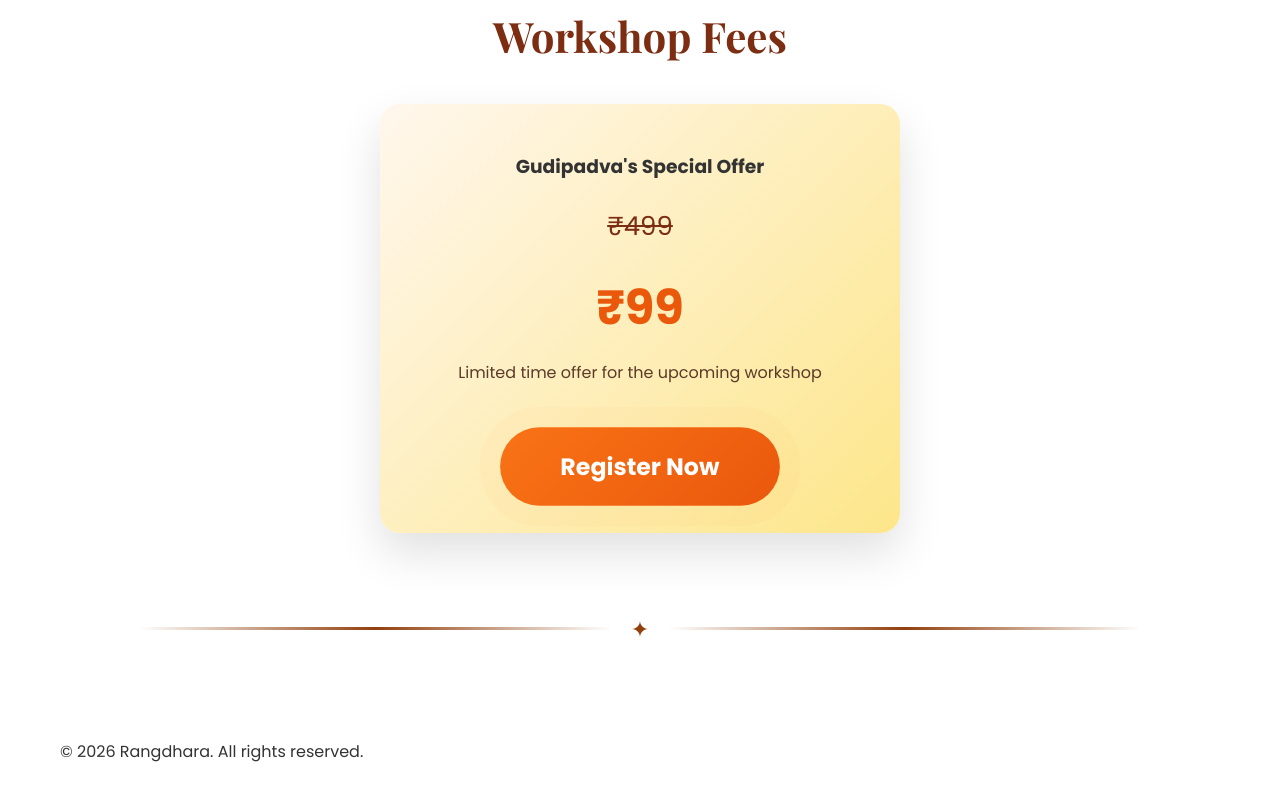
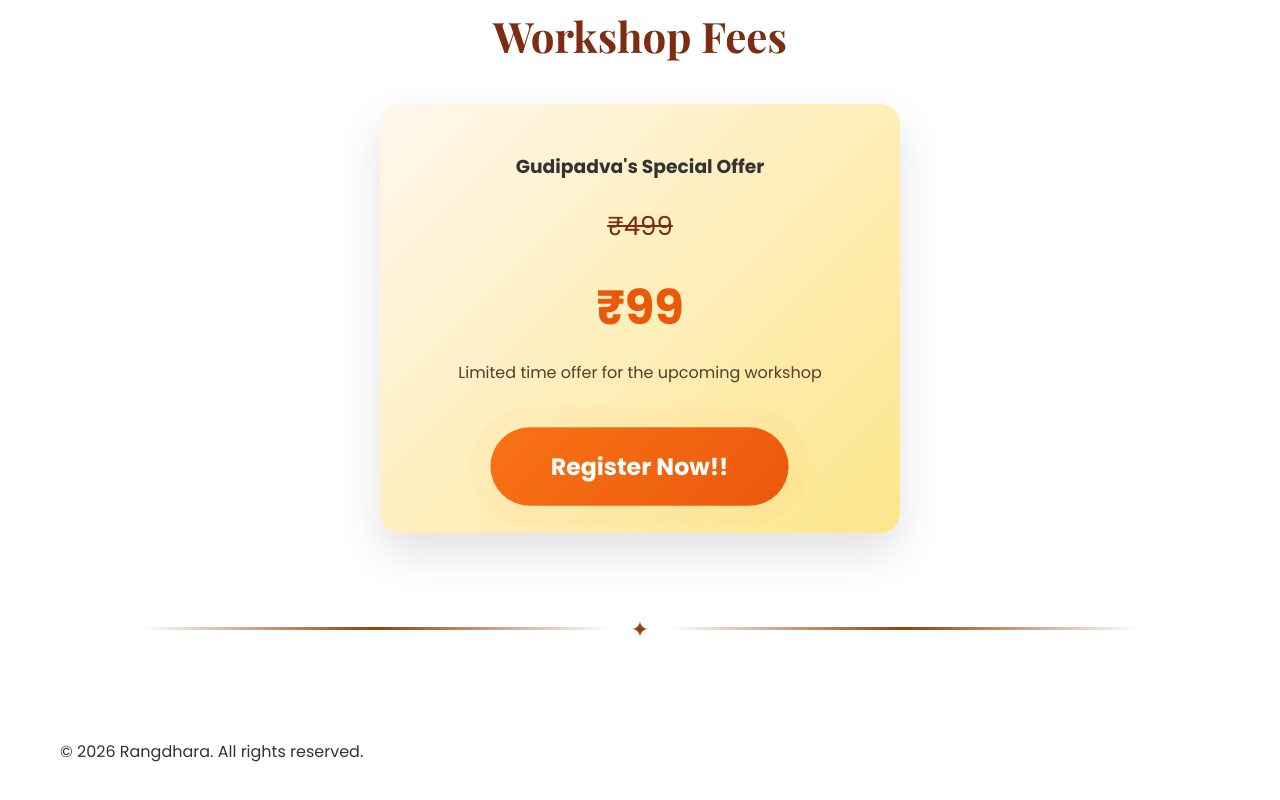
Before and after one commit to avgeek15E/warliworkshop, a React (Vite) app: page / in a window 1280 px wide. Shown: the part 3353-4153 px from the top of the page. Built offline with nearby package versions, Linux system fonts and the light colour scheme.

Commit message:
pricing update

```diff
--- a/src/components/Pricing.jsx
+++ b/src/components/Pricing.jsx
@@ -29,7 +29,7 @@ function Pricing() {
 
           {/* REGISTER BUTTON */}
           <Link to="/register" className="hero-button">
-            Register Now
+            Register Now!!
           </Link>
         </div>
       </div>
```
